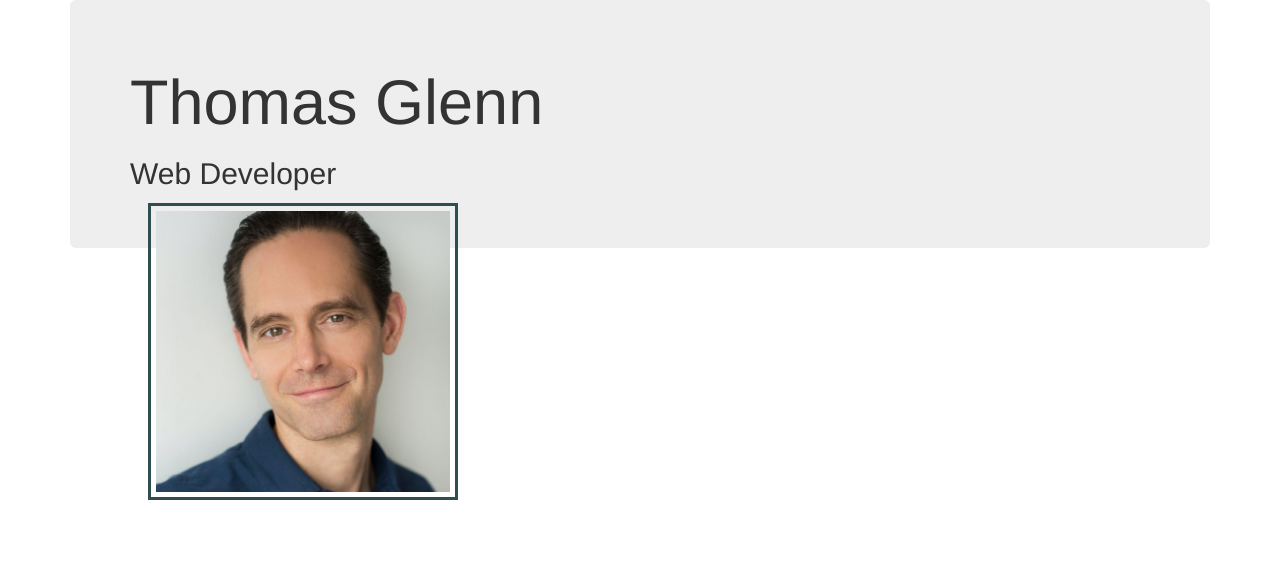
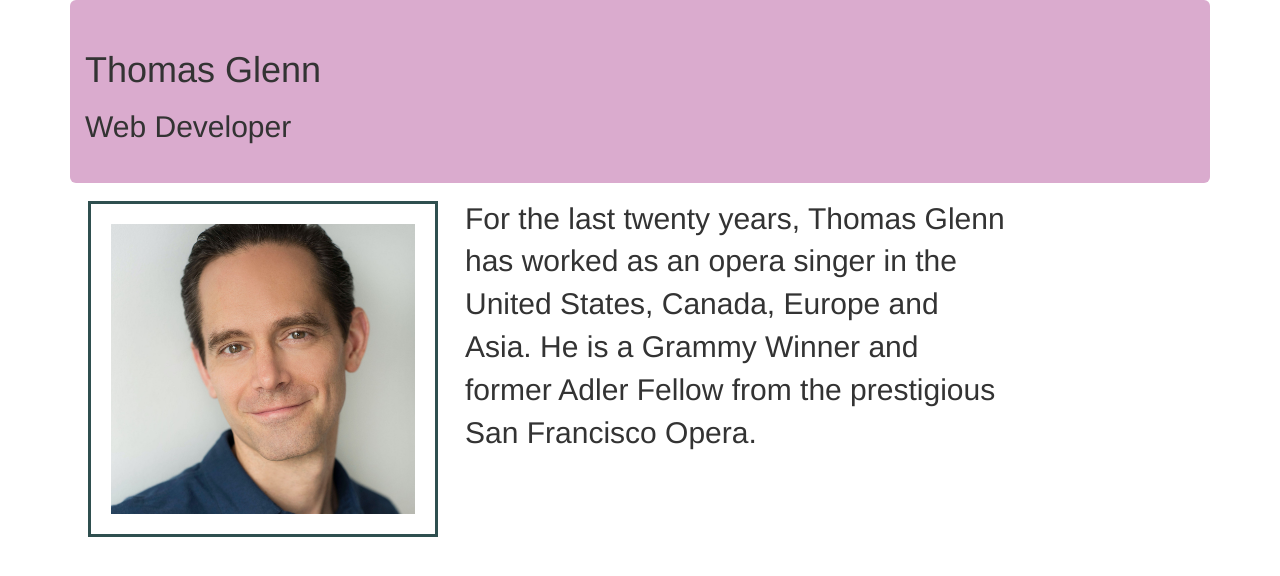
Before and after one commit to thomasglenngit/tgPortfolio, a plain HTML site: page index.html in a window 1280 px wide. Drawn offline with Linux system fonts and the light colour scheme.

Commit message:
add manipulated jumbotron css elements and some copywriting

```diff
--- a/css/styles.css
+++ b/css/styles.css
@@ -1,7 +1,32 @@
+.banner {
+  font-size: 100px;
+  font-weight: bold;
+  padding-top: 30px;
+  padding-bottom: 30px;
+  margin-bottom: 30px;
+  color: inherit;
+  background-color: rgb(218, 171, 206);
+  margin-bottom: 15px;
+  padding-right: 15px;
+  padding-left: 15px;
+  border-radius: 6px;
+  max-width: 100%;
+}
+
+
 img {
   max-width: 100%;
   margin: 3px;
   border: 3px solid darkslategrey;
-  padding: 5px;
+  padding: 20px;
   float: bottom;
 }
+/*
+.col-md-6 p {
+  text-size-adjust: 30px;
+} */
+
+body {
+  font-size: 30px;
+
+}
--- a/index.html
+++ b/index.html
@@ -9,13 +9,19 @@
 </head>
 <body>
   <div class="container">
-    <div class="jumbotron">
+    <div class="banner">
       <h1>Thomas Glenn</h1>
         <h2>Web Developer</h2>
+      </div>
           <div class="col-md-4">
             <img src="img/tgPortfoliopic.jpg">
           </div>
-    </div>
+          <div class="col-md-6">
+            <p>
+             For the last twenty years, Thomas Glenn has worked as an opera singer in the United States, Canada, Europe and Asia. He is a Grammy Winner and former Adler Fellow from the prestigious San Francisco Opera.
+            </p>
+          </div>
+
   </div>
 </body>
 </html>
```
